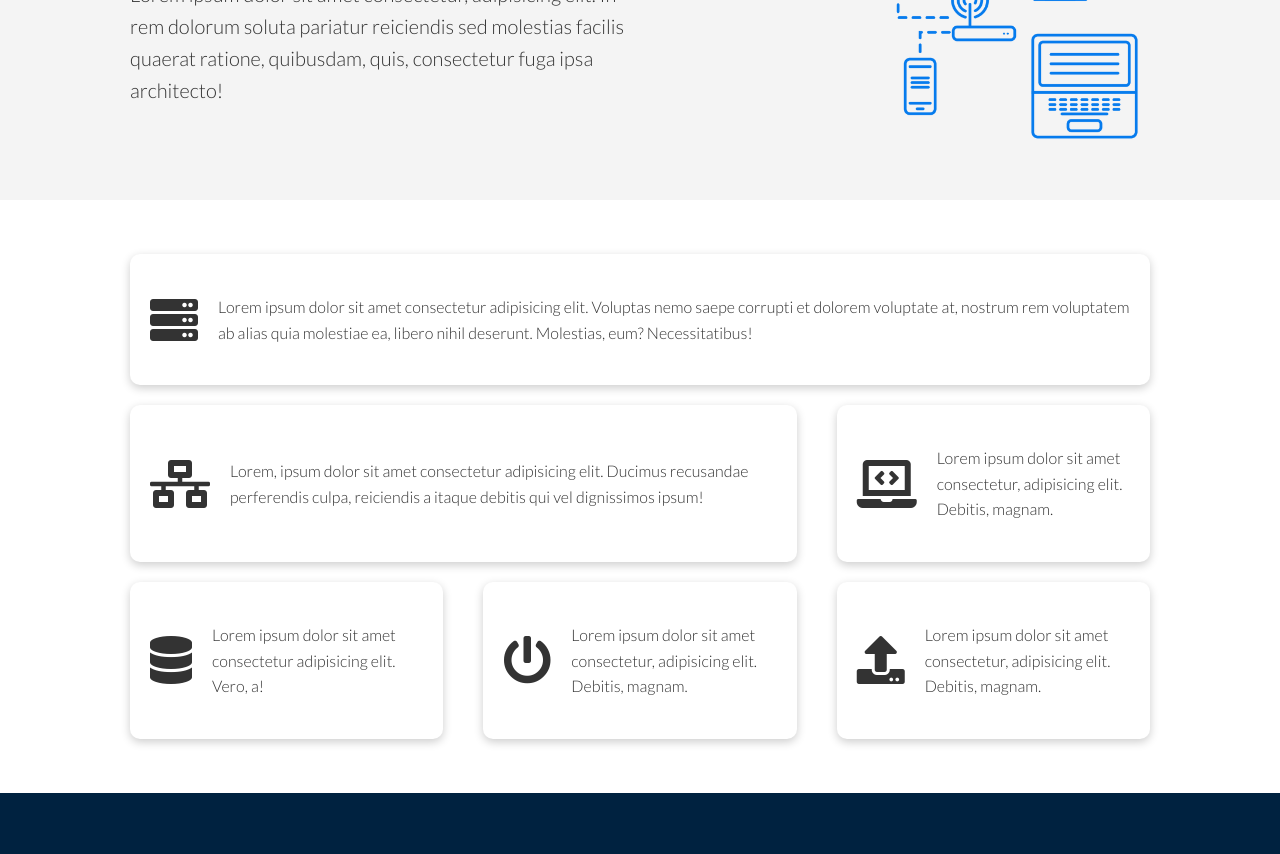
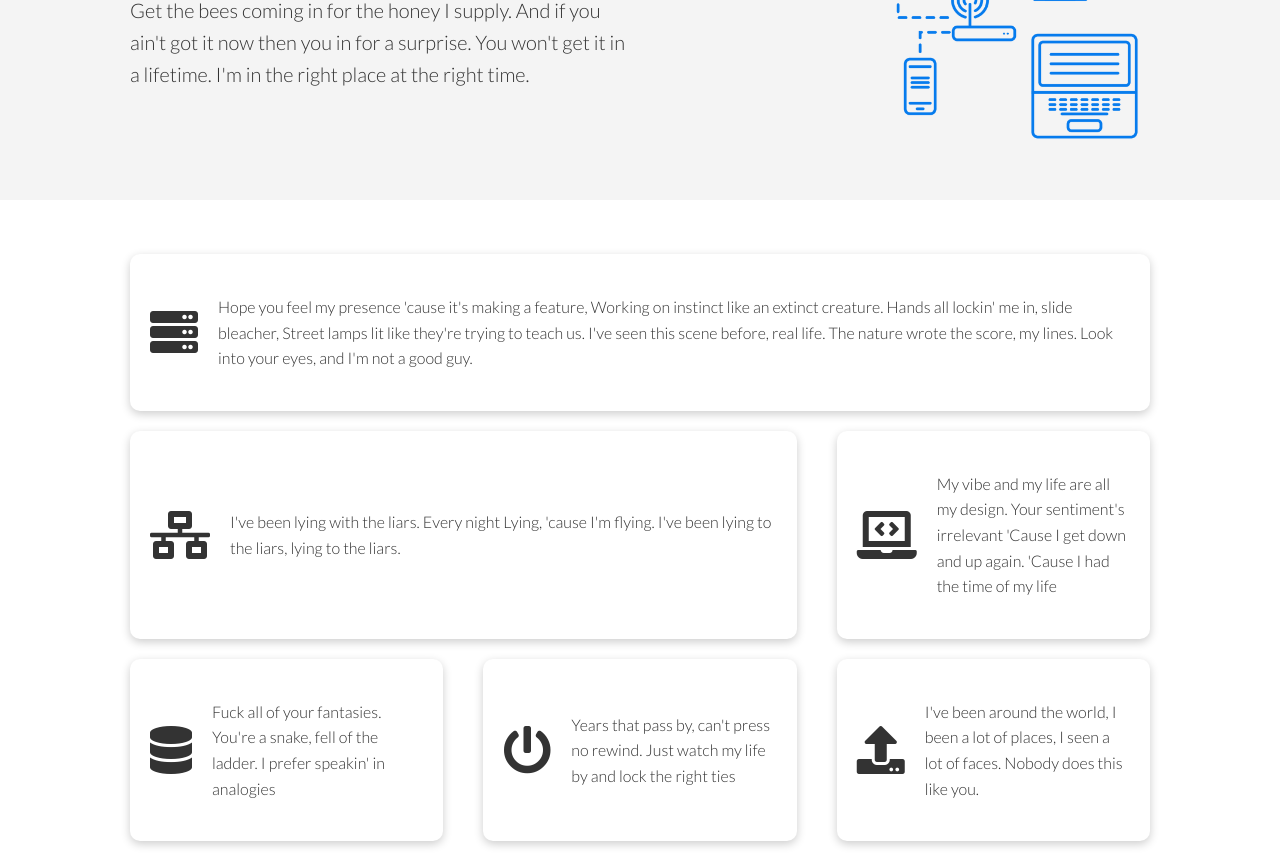
Before and after one commit to m3harnesha/first-site, a plain HTML site: page features.html in a window 1280 px wide. Shown: the part 498-1352 px from the top of the page. Drawn offline with Linux system fonts and the light colour scheme.

Commit message:
Add files via upload

```diff
--- a/features.html
+++ b/features.html
@@ -20,9 +20,9 @@
         <h1 class="logo">M3harnesha</h1>
         <nav>
           <ul>
-            <li><a href="./index.html">Home</a></li>
-            <li><a href="./features.html">Features</a></li>
-            <li><a href="./docs.html">Docs</a></li>
+            <li><a href="index.html">Home</a></li>
+            <li><a href="Features.html">Features</a></li>
+            <li><a href="docs.html">Docs</a></li>
           </ul>
         </nav>
       </div>
@@ -33,8 +33,7 @@
         <div>
           <h1 class="xl">Features</h1>
           <p class="lead">
-            Chechout the features of loruki that separate us from the
-            compitition.
+            Checkout the features that separate us from the compitition.
           </p>
         </div>
         <img src="./images/server.png" alt="" />
@@ -46,9 +45,9 @@
         <div>
           <h1 class="md">The m3harnesha platform</h1>
           <p class="lead">
-            Lorem ipsum dolor sit amet consectetur, adipisicing elit. In rem
-            dolorum soluta pariatur reiciendis sed molestias facilis quaerat
-            ratione, quibusdam, quis, consectetur fuga ipsa architecto!
+            Get the bees coming in for the honey I supply. And if you ain't got
+            it now then you in for a surprise. You won't get it in a lifetime.
+            I'm in the right place at the right time.
           </p>
         </div>
         <img src="./images/server2.png" alt="" />
@@ -60,45 +59,46 @@
         <div class="card flex">
           <i class="fas fa-server fa-3x"></i>
           <p>
-            Lorem ipsum dolor sit amet consectetur adipisicing elit. Voluptas
-            nemo saepe corrupti et dolorem voluptate at, nostrum rem voluptatem
-            ab alias quia molestiae ea, libero nihil deserunt. Molestias, eum?
-            Necessitatibus!
+            Hope you feel my presence 'cause it's making a feature, Working on
+            instinct like an extinct creature. Hands all lockin' me in, slide
+            bleacher, Street lamps lit like they're trying to teach us. I've
+            seen this scene before, real life. The nature wrote the score, my
+            lines. Look into your eyes, and I'm not a good guy.
           </p>
         </div>
         <div class="card flex">
           <i class="fas fa-network-wired fa-3x"></i>
           <p>
-            Lorem, ipsum dolor sit amet consectetur adipisicing elit. Ducimus
-            recusandae perferendis culpa, reiciendis a itaque debitis qui vel
-            dignissimos ipsum!
+            I've been lying with the liars. Every night Lying, 'cause I'm
+            flying. I've been lying to the liars, lying to the liars.
           </p>
         </div>
         <div class="card flex">
           <i class="fas fa-laptop-code fa-3x"></i>
           <p>
-            Lorem ipsum dolor sit amet consectetur, adipisicing elit. Debitis,
-            magnam.
+            My vibe and my life are all my design. Your sentiment's irrelevant
+            'Cause I get down and up again. 'Cause I had the time of my life
           </p>
         </div>
         <div class="card flex">
           <i class="fas fa-database fa-3x"></i>
           <p>
-            Lorem ipsum dolor sit amet consectetur adipisicing elit. Vero, a!
+            Fuck all of your fantasies. You're a snake, fell of the ladder. I
+            prefer speakin' in analogies
           </p>
         </div>
         <div class="card flex">
           <i class="fas fa-power-off fa-3x"></i>
           <p>
-            Lorem ipsum dolor sit amet consectetur, adipisicing elit. Debitis,
-            magnam.
+            Years that pass by, can't press no rewind. Just watch my life by and
+            lock the right ties
           </p>
         </div>
         <div class="card flex">
           <i class="fas fa-upload fa-3x"></i>
           <p>
-            Lorem ipsum dolor sit amet consectetur, adipisicing elit. Debitis,
-            magnam.
+            I've been around the world, I been a lot of places, I seen a lot of
+            faces. Nobody does this like you.
           </p>
         </div>
       </div>
```
Also changed, not shown: index.html (+6 -6 lines).
